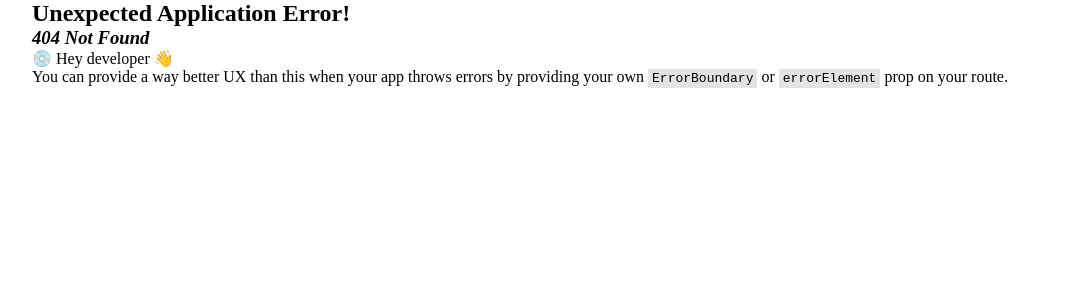
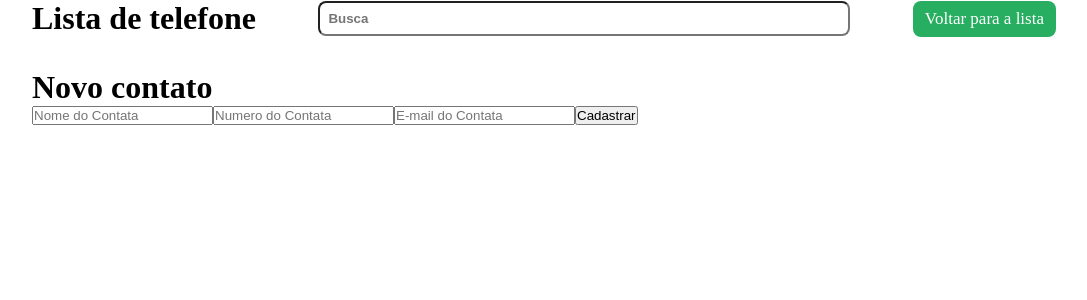
Before and after one commit to Ceb0lo/lista_telefonica, a React (Create React App) app: page /novoContato in a window 1280 px wide. Before the commit this address had no page. Shown: the top 300 px of the page, without its empty margins (96-1183 px from the left). Built offline with nearby package versions, Linux system fonts and the light colour scheme.

Commit message:
Add página de cadastro

```diff
--- a/src/App.tsx
+++ b/src/App.tsx
@@ -12,7 +12,7 @@ const rotas = createBrowserRouter([
     element: <Home />
   },
   {
-    path: '/noveTarefa',
+    path: '/novoContato',
     element: <Cadastro />
   }
 ])
--- /dev/null
+++ b/src/containers/AddContato/index.tsx
@@ -0,0 +1,54 @@
+import { FormEvent, useState } from 'react'
+import { useDispatch } from 'react-redux'
+import { useNavigate } from 'react-router-dom'
+import { cadastar } from '../../store/reducers/contato'
+
+const AddContato = () => {
+  const dispatch = useDispatch()
+  const navigate = useNavigate()
+  const [nome, setNome] = useState('')
+  const [numeroDoContato, setNumeroDoContato] = useState('')
+  const [emailDoContato, setEmailDoContato] = useState('')
+
+  const cadastrarContato = (event: FormEvent) => {
+    event.preventDefault()
+
+    dispatch(
+      cadastar({
+        nome,
+        emailDoContato,
+        numeroDoContato: Number(numeroDoContato)
+      })
+    )
+    navigate('/')
+  }
+
+  return (
+    <>
+      <h1>Novo contato</h1>
+      <form onSubmit={cadastrarContato}>
+        <input
+          value={nome}
+          onChange={(e) => setNome(e.target.value)}
+          type="text"
+          placeholder="Nome do Contata"
+        />
+        <input
+          value={numeroDoContato}
+          onChange={(e) => setNumeroDoContato(e.target.value)}
+          type="number"
+          placeholder="Numero do Contata"
+        />
+        <input
+          value={emailDoContato}
+          onChange={(e) => setEmailDoContato(e.target.value)}
+          type="email"
+          placeholder="E-mail do Contata"
+        />
+        <button type="submit">Cadastrar</button>
+      </form>
+    </>
+  )
+}
+
+export default AddContato
--- a/src/containers/Cabecalho/index.tsx
+++ b/src/containers/Cabecalho/index.tsx
@@ -3,7 +3,11 @@ import * as S from './styles'
 import { RootReducer } from '../../store'
 import { alteraTermo } from '../../store/reducers/filtro'
 
-const Cabecalho = () => {
+type Props = {
+  alteraBotao: boolean
+}
+
+const Cabecalho = ({ alteraBotao }: Props) => {
   const dispatch = useDispatch()
   const { termo } = useSelector((state: RootReducer) => state.filtro)
 
@@ -16,7 +20,11 @@ const Cabecalho = () => {
         value={termo}
         onChange={(e) => dispatch(alteraTermo(e.target.value))}
       />
-      <S.NovoContato href="*">Novo Contato</S.NovoContato>
+      {alteraBotao ? (
+        <S.NovoContato to="/novoContato">Novo Contato</S.NovoContato>
+      ) : (
+        <S.NovoContato to="/">Voltar para a lista</S.NovoContato>
+      )}
     </S.Header>
   )
 }
--- a/src/containers/Cabecalho/styles.ts
+++ b/src/containers/Cabecalho/styles.ts
@@ -1,3 +1,4 @@
+import { Link } from 'react-router-dom'
 import styled from 'styled-components'
 
 export const Header = styled.header`
@@ -13,7 +14,7 @@ export const Busca = styled.input`
   font-weight: bold;
   width: 50%;
 `
-export const NovoContato = styled.a`
+export const NovoContato = styled(Link)`
   font-wight: bold;
   font-size: 17px;
   color: #fff;
--- a/src/pages/Cadastro/index.tsx
+++ b/src/pages/Cadastro/index.tsx
@@ -1,6 +1,10 @@
+import AddContato from '../../containers/AddContato'
+import Cabecalho from '../../containers/Cabecalho'
+
 const Cadastro = () => (
   <>
-    <h1>ola</h1>
+    <Cabecalho alteraBotao={false} />
+    <AddContato />
   </>
 )
 
--- a/src/pages/Home/index.tsx
+++ b/src/pages/Home/index.tsx
@@ -3,7 +3,7 @@ import Lista from '../../containers/Lista'
 
 const Home = () => (
   <>
-    <Cabecalho />
+    <Cabecalho alteraBotao />
     <Lista />
   </>
 )
```
